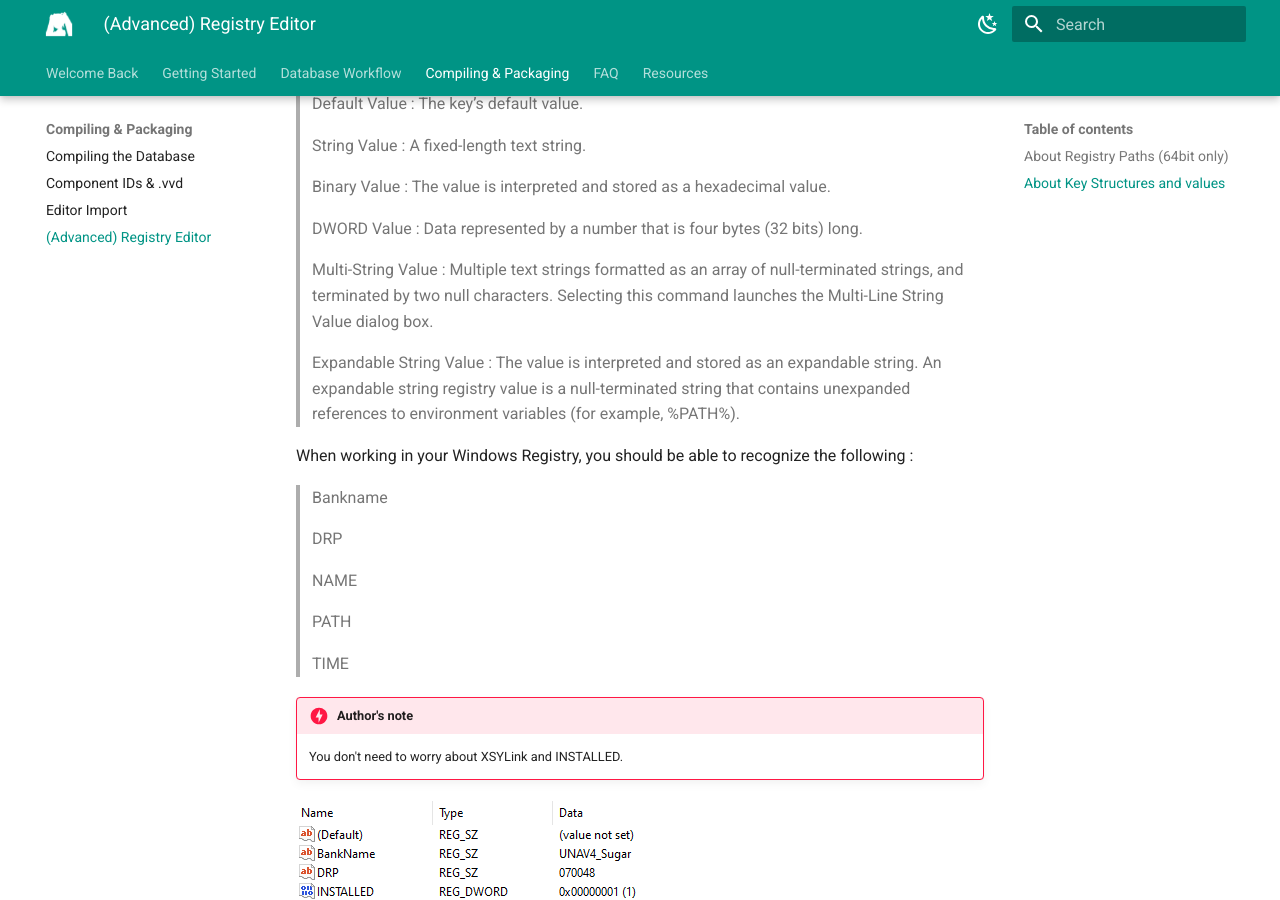
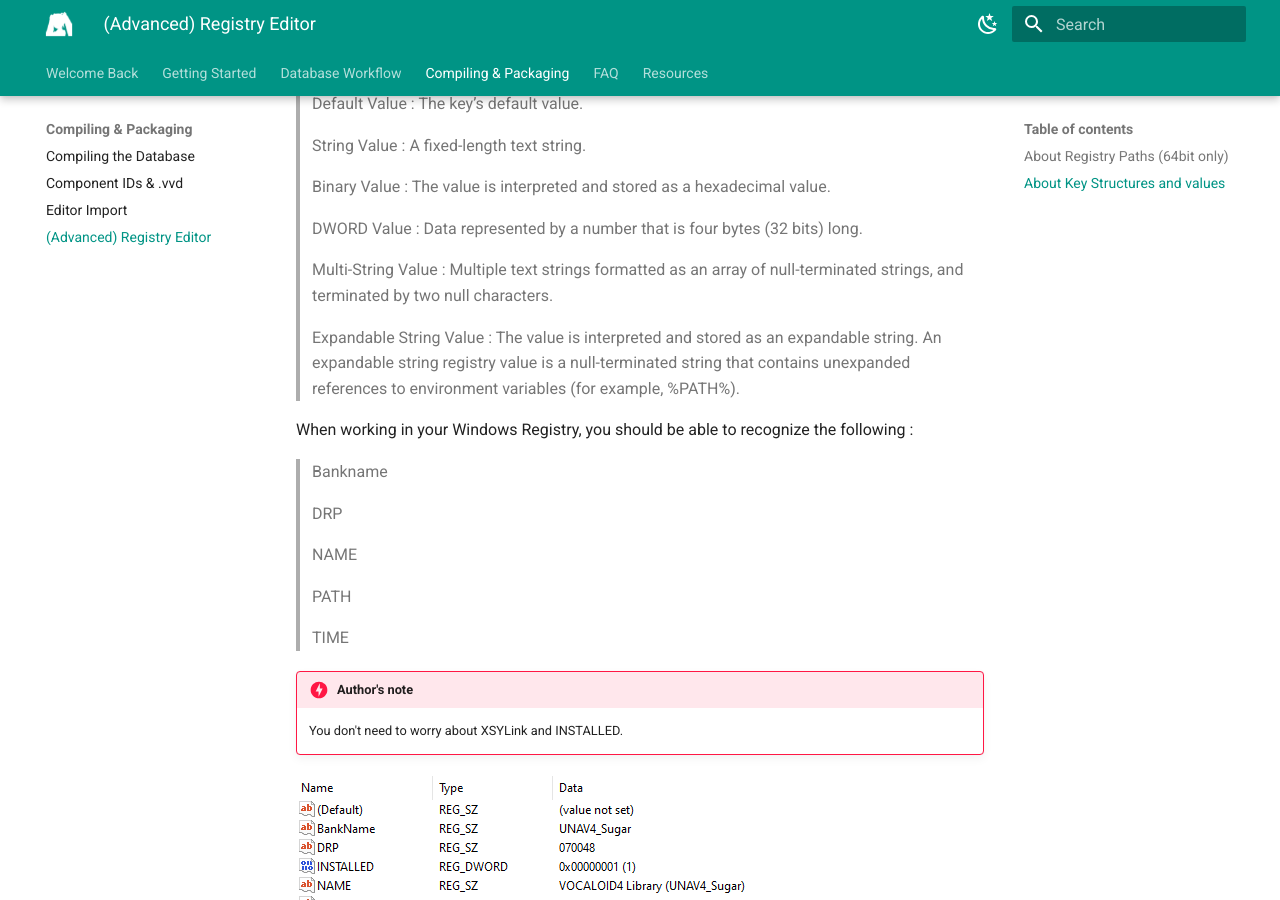
Before and after one commit to aimedb/daisy-db-documentation, an MkDocs documentation site: the page built from daisy db documentation/docs/compiling/registry.md, in a window 1280 px wide and 900 px high, scrolled down 1315 px. Built offline with MkDocs 1.6.1 and Material for MkDocs 9.7.7, drawn with Linux system fonts in a browser that asks for light colours.

Commit message:
Update registry.md

```diff
--- a/daisy db documentation/docs/compiling/registry.md
+++ b/daisy db documentation/docs/compiling/registry.md
@@ -41,7 +41,7 @@ Quick introduction to various Registry values :
 >DWORD Value : Data represented by a number that is four bytes (32 bits) long.
 
 >Multi-String Value : Multiple text strings formatted as an array of null-terminated strings,
-and terminated by two null characters. Selecting this command launches the Multi-Line String Value dialog box.
+and terminated by two null characters.
 
 >Expandable String Value : The value is interpreted and stored as an expandable string.
 An expandable string registry value is a null-terminated string that contains unexpanded
```
